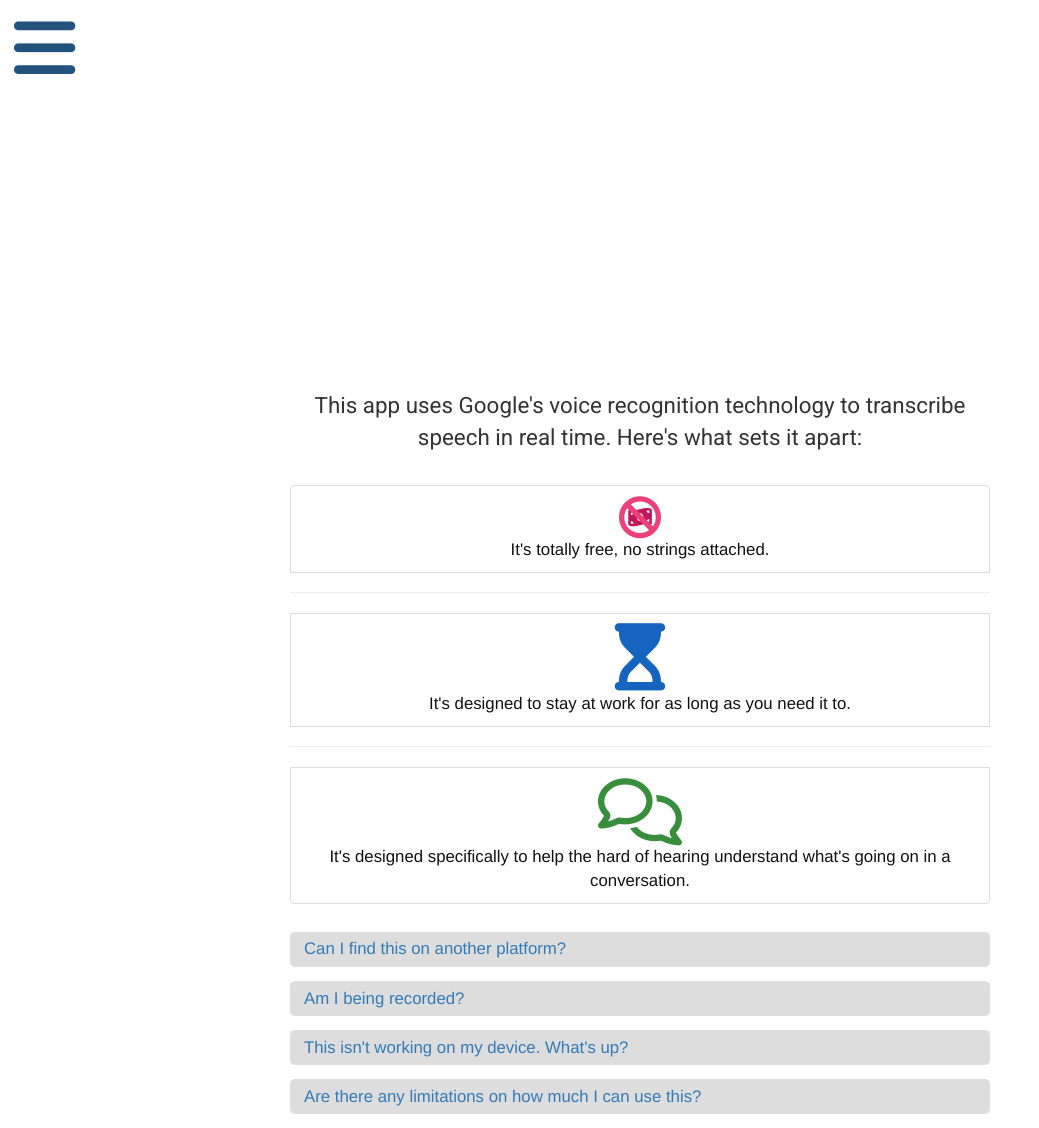
After one commit to aop4/audio_tools, a Flask app: page /about in a window 1280 px wide. The commit adds this page. Shown: the whole page, without its empty margins (0-1039 px from the left). Run offline with Flask 2, Linux system fonts and the light colour scheme; some libraries are stand-ins or nearby versions.

Commit message:
Add about page

```diff
--- a/app/static/css/styles.css
+++ b/app/static/css/styles.css
@@ -1,5 +1,40 @@
 p {
 	font-family: 'Roboto', sans-serif;
+}
+
+.pink-icon {
+	color: #c2185b;
+}
+
+.blue-icon {
+	color: #1565c0;
+}
+
+.green-icon {
+	color: #388e3c;
+}
+
+.no-money {
+	color: #ec407a;
+}
+
+.about-container {
+	padding-top: 3%;
+	width: 95%;
+	max-width: 700px;
+	margin: auto;
+}
+
+.about-head {
+	font-size: 1.6em;
+	padding-bottom: 1em;
+}
+
+.about-list {
+	font-size: 1.2em;
+	color: #111;
+	list-style-type: none;
+	padding: 0;
 }
 
 body {
@@ -130,3 +165,32 @@ select {
 		color: #333;
 	}
 }
+
+.text-center {
+	text-align: center;
+}
+
+.answer {
+	display: none;
+	padding-top: 1em;
+}
+
+.question {
+	text-decoration: none !important;
+	font-size: 1.2em;
+}
+
+.question-container {
+	border-radius: 5px;
+	padding: 0.4em 1em 0.4em 1em;
+	background-color: #ddd;
+	margin-bottom: 1em;
+}
+
+.q-bkgrd {
+	cursor: pointer;
+}
+
+.top-question {
+	margin-top: 2em;
+}
--- /dev/null
+++ b/app/static/js/about.js
@@ -0,0 +1,24 @@
+$(document).ready(function() {
+	$('.q-bkgrd').on('click', function(e) {
+		var container = $(this).closest('.question-container');
+		var answer = $(this).closest('.question-container').find('.answer');
+		if (answer.css('display') === 'none') {
+			answer.slideDown(function() {
+				//slideDown callback
+				var nextQ = container.next('.question-container');
+				if (nextQ.length) {
+					//scroll down to show answer
+					$('html,body').animate({
+				   		scrollTop: nextQ.offset().top
+					});
+				}
+				else {
+					window.scrollTo(0, document.body.scrollHeight);
+				}
+			});
+		}
+		else {
+			answer.slideUp();
+		}
+	});
+});
--- a/app/static/js/transcribe.js
+++ b/app/static/js/transcribe.js
@@ -1,8 +1,8 @@
 /*
 To give credit where it may be due, the basic idea for this interface was
 derived from here: https://www.google.com/intl/en/chrome/demos/speech.html
-However, none of the code is copied verbatim, and various bugs produced by
-that code are fixed here. Unlike the demo, this version will work properly
+However, none of the code is copied verbatim, and various bugs from that demo
+are fixed here. Unlike the demo, this version will work properly
 on an Android device, allow the user to capture audio for pretty much
 unlimited amounts of time (i.e., stop when they want to instead of at arbitrary
 times), not stall when an interim speech recognition result can't be finalized,
--- /dev/null
+++ b/app/templates/about.html
@@ -0,0 +1,58 @@
+{% extends 'base.html' %}
+
+{% block content %}
+<div class="about-container">
+  <div class="text-center">
+    <p class="about-head">This app uses Google's voice recognition technology to transcribe speech in real time. Here's what sets it apart:</p>
+  </div>
+  <ul class="about-list text-center">
+    <li class="list-group-item">
+      <span class="fa-stack fa-lg fa-2x">
+        <i class="fas fa-money-bill-wave fa-stack-1x pink-icon"></i>
+        <i class="fas fa-ban fa-stack-2x no-money"></i>
+      </span><br>It's totally free, no strings attached.
+    </li>
+    <hr>
+    <li class="list-group-item"><i class="fas fa-hourglass-start fa-4x blue-icon"></i><br>It's designed to stay at work for as long as you need it to.</li>
+    <hr>
+    <li class="list-group-item"><i class="far fa-comments fa-4x green-icon"></i><br>It's designed specifically to help the hard of hearing understand what's going on in a conversation.</li>
+  </ul>
+  <div class="question-container top-question">
+    <div class="q-bkgrd">
+      <a class="question">Can I find this on another platform?</a>
+    </div>
+    <div class="answer">
+      <p>There's a <a target="_blank" href="https://audio-tools.herokuapp.com">website</a> and an Android app! They're basically identical.</p>
+    </div>
+  </div>
+  <div class="question-container">
+    <div class="q-bkgrd">
+      <a class="question">Am I being recorded?</a>
+    </div>
+    <div class="answer">
+      <p>Nothing in the code lets me record what you say or what the transcription is. The original source code is right <a href="https://github.com/aop4/audio_tools">here</a>. The only third party is Google, since the audio is sent to its servers for processing.</p>
+    </div>
+  </div>
+  <div class="question-container">
+    <div class="q-bkgrd">
+      <a class="question">This isn't working on my device. What's up?</a>
+    </div>
+    <div class="answer">
+      <p>You have to be on an Android device with Google Chrome or on a desktop computer using Google Chrome. It won't work on Apple phones.</p>
+    </div>
+  </div>
+  <div class="question-container">
+    <div class="q-bkgrd">
+      <a class="question">Are there any limitations on how much I can use this?</a>
+    </div>
+    <div class="answer">
+      <p>On an Android device, there should be no limit. On a desktop computer, there's a limit enforced by Google.</p>
+    </div>
+  </div>
+
+</div>
+{% endblock %}
+
+{% block js %}
+<script src="static/js/about.js"></script>
+{% endblock %}
--- a/app/templates/base.html
+++ b/app/templates/base.html
@@ -26,9 +26,8 @@
   				<a id="slide-exit-button"><i class="fas fa-times clickable-icon"></i></a>
   			</div>
   			<div class="nav-options">
-  				<a class="nav-link" href="#">Live transcription</a>
-  				<a class="nav-link" href="#">Live translation</a>
-  				<a class="nav-link" href="#">About</a>
+  				<a class="nav-link" href="/">Live transcription</a>
+  				<a class="nav-link" href="/about">About</a>
   			</div>
   		</div>
   	</div>
--- a/app/views.py
+++ b/app/views.py
@@ -9,3 +9,9 @@ def index():
 	resp = make_response(render_template('transcribe.html'))
 	secure_response(resp)
 	return resp
+
+@app.route('/about')
+def about():
+	resp = make_response(render_template('about.html'))
+	secure_response(resp)
+	return resp
```
